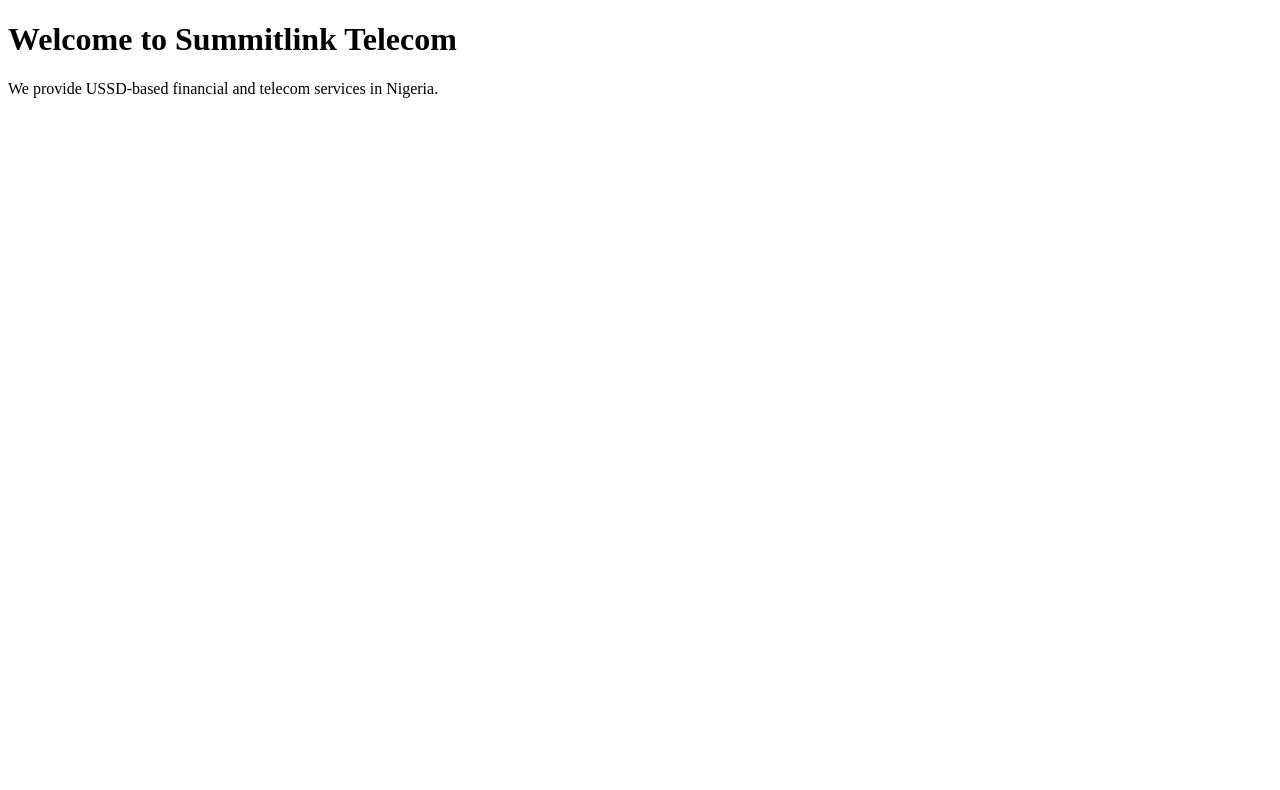
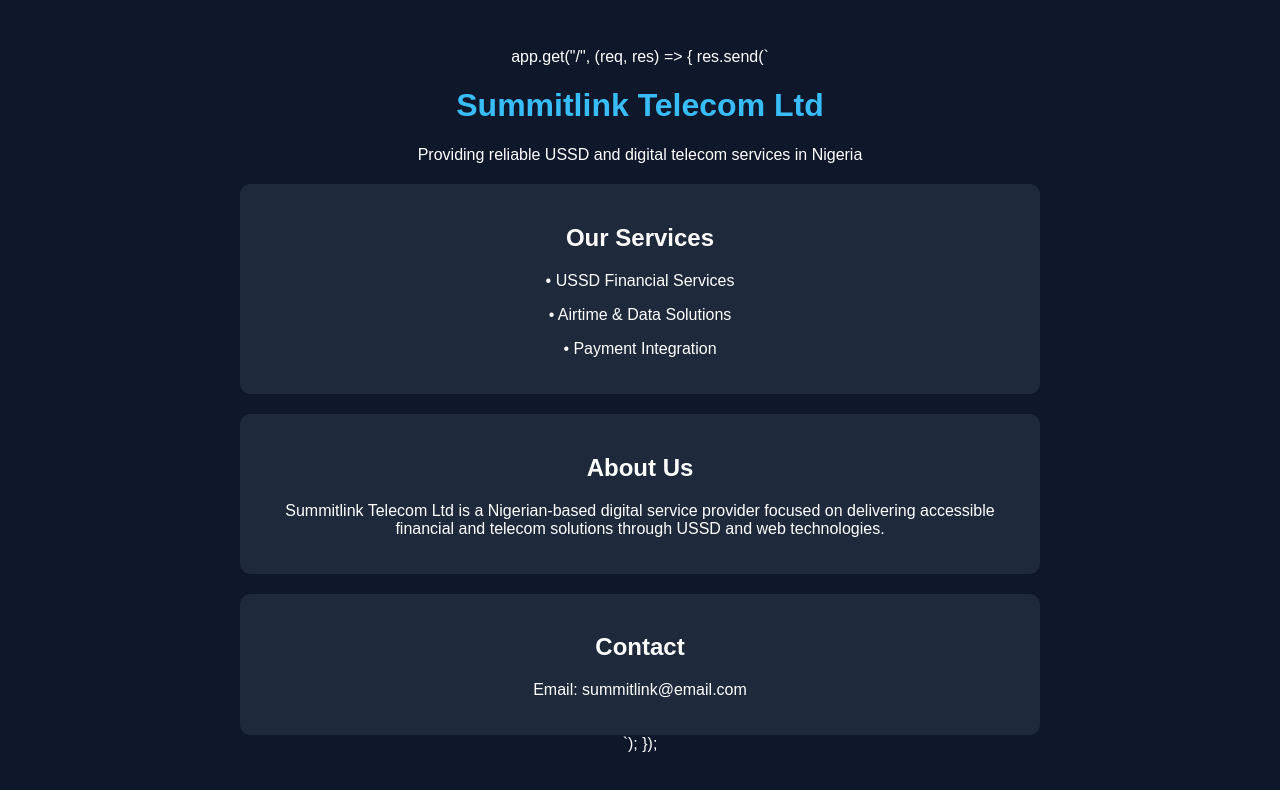
Before and after one commit to Kingsleych7/effective-umbrella, a website: page public/index.html in a window 1280 px wide. Drawn offline with Linux system fonts and the light colour scheme.

Commit message:
Update index.html

```diff
--- a/public/index.html
+++ b/public/index.html
@@ -1,10 +1,58 @@
-<!DOCTYPE html>
+app.get("/", (req, res) => {
+  res.send(`
     <html>
       <head>
         <title>Summitlink Telecom Ltd</title>
+        <style>
+          body {
+            font-family: Arial;
+            background: #0f172a;
+            color: white;
+            text-align: center;
+            padding: 40px;
+          }
+          .container {
+            max-width: 800px;
+            margin: auto;
+          }
+          h1 {
+            color: #38bdf8;
+          }
+          .card {
+            background: #1e293b;
+            padding: 20px;
+            margin-top: 20px;
+            border-radius: 10px;
+          }
+        </style>
       </head>
       <body>
-  <h1>Welcome to Summitlink Telecom</h1>
-  <p>We provide USSD-based financial and telecom services in Nigeria.</p>
+        <div class="container">
+          <h1>Summitlink Telecom Ltd</h1>
+          <p>Providing reliable USSD and digital telecom services in Nigeria</p>
+
+          <div class="card">
+            <h2>Our Services</h2>
+            <p>• USSD Financial Services</p>
+            <p>• Airtime & Data Solutions</p>
+            <p>• Payment Integration</p>
+          </div>
+
+          <div class="card">
+            <h2>About Us</h2>
+            <p>
+              Summitlink Telecom Ltd is a Nigerian-based digital service provider
+              focused on delivering accessible financial and telecom solutions
+              through USSD and web technologies.
+            </p>
+          </div>
+
+          <div class="card">
+            <h2>Contact</h2>
+            <p>Email: summitlink@email.com</p>
+          </div>
+        </div>
       </body>
     </html>
+  `);
+});
```
Lines whose indentation alone changed are shown as unchanged.
